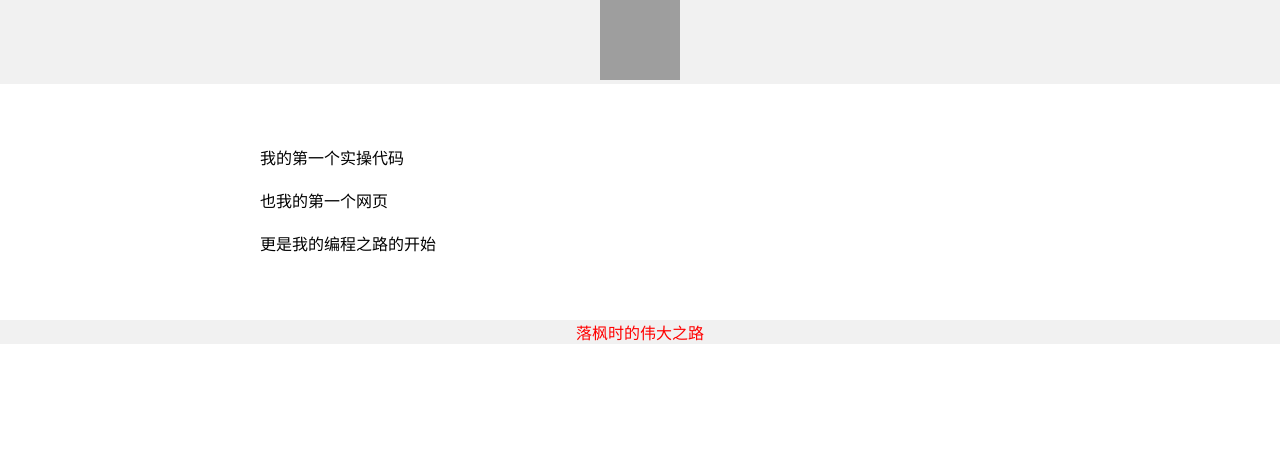
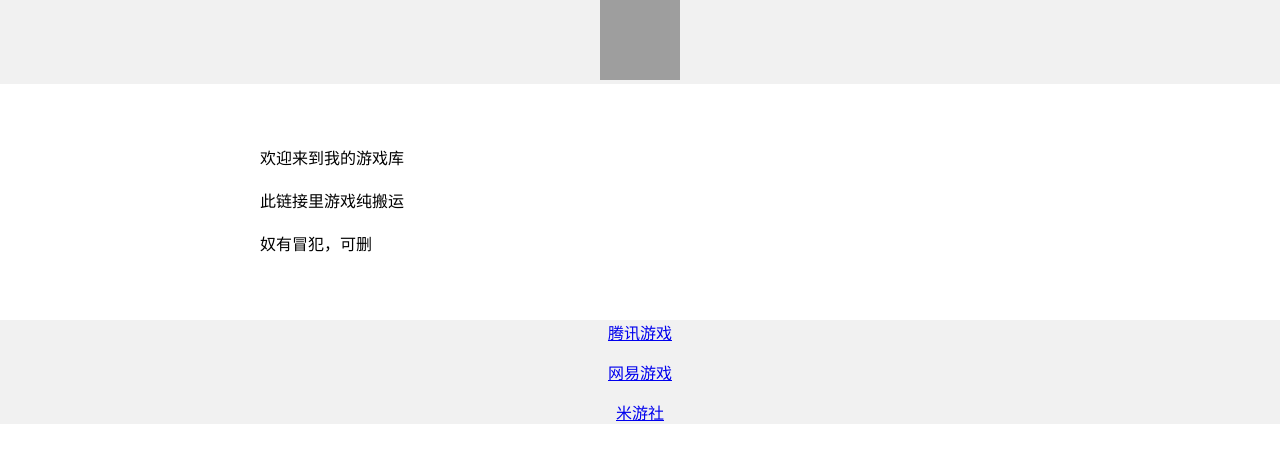
Before and after one commit to luofengshi/TGW, a plain HTML site: page index.html in a window 1280 px wide. Drawn offline with Linux system fonts and the light colour scheme; grey boxes are pictures that could not be loaded.

Commit message:
Add files via upload

```diff
--- a/index.html
+++ b/index.html
@@ -3,7 +3,7 @@
   <head>
     <meta charset="utf-8">
     <meta name="viewport" content="width=device-width, initial-scale=1" />
-    <title>落枫时的第一个网页</title>
+    <title>落枫时的游戏库</title>
     <style>
       body {
         margin: 0;
@@ -24,9 +24,9 @@
       padding: 15px;
       line-height: 1.7;
       ">
-      <p>我的第一个实操代码</p>
-        <p>也我的第一个网页</p>
-        <p>更是我的编程之路的开始</p>
+      <p>欢迎来到我的游戏库</p>
+        <p>此链接里游戏纯搬运</p>
+        <p>奴有冒犯，可删</p>
       </div>
       <div style="
       background-color: #f1f1f1;
@@ -35,7 +35,11 @@
       font-size:12xp;
       color:red;
       ">
-      <p>落枫时的伟大之路</p>
+      <div>
+<a href="https://game.qq.com/web201910/introduce.html">腾讯游戏</p>
+<a href="https://game.163.com/">网易游戏</p>
+<a href="https://bbs.mihoyo.com/">米游社</p>
+      </div>
       </div>
   </body>
 </html>
```
